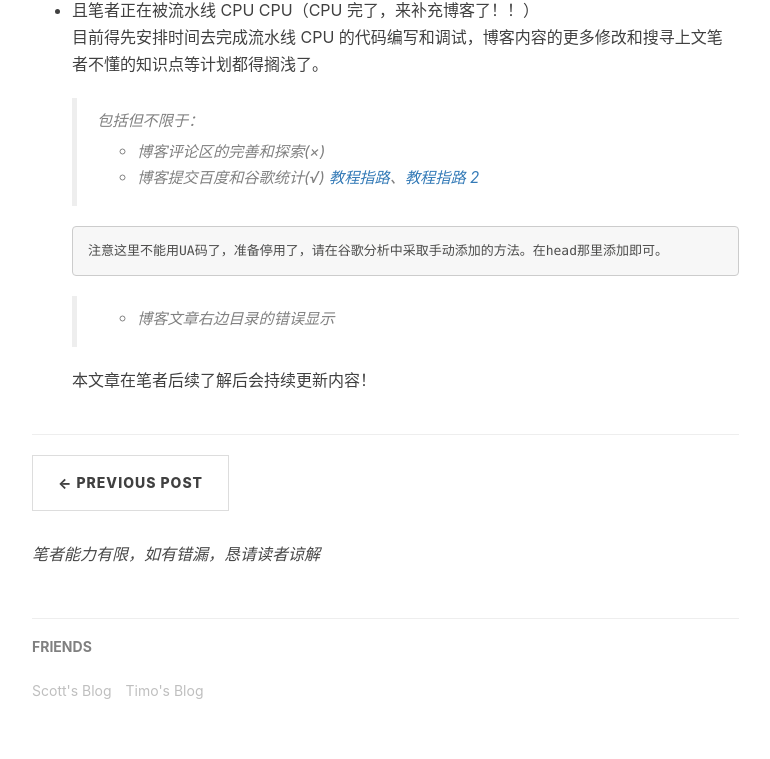
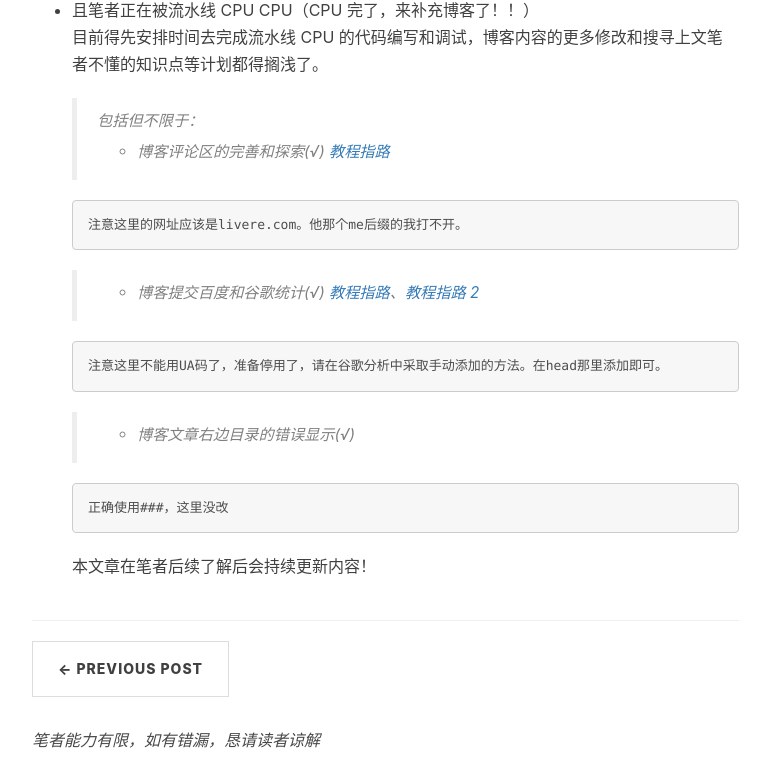
Before and after one commit to ChenJulian/ChenJulian.github.io, a plain HTML site: page 2022/11/10/blogToBuildBlog/index.html in a window 1280 px wide. Shown: the part 6194-6953 px from the top of the page, without its empty margins (233-1003 px from the left). Drawn offline with nearby package versions, Linux system fonts and the light colour scheme; some packages are replaced by stand-ins of ours; animation ran at ten frames a second; a script that the page names is missing.

Commit message:
Site updated: 2023-01-10 13:36:22

```diff
--- a/2022/11/10/blogToBuildBlog/index.html
+++ b/2022/11/10/blogToBuildBlog/index.html
@@ -331,17 +331,23 @@ hexo g -d
 <blockquote>
 <p>包括但不限于：</p>
 <ul>
-<li>博客评论区的完善和探索(×)</li>
+<li>博客评论区的完善和探索(√) <a href="https://blog.51cto.com/xdr630/2797535" target="_blank" rel="noopener">教程指路</a></li>
+</ul>
+</blockquote>
+<pre><code>注意这里的网址应该是livere.com。他那个me后缀的我打不开。
+</code></pre><blockquote>
+<ul>
 <li>博客提交百度和谷歌统计(√) <a href="https://cloud.tencent.com/developer/article/1953292" target="_blank" rel="noopener">教程指路</a>、<a href="https://blog.csdn.net/tzhuwb/article/details/125477001" target="_blank" rel="noopener">教程指路 2</a></li>
 </ul>
 </blockquote>
 <pre><code>注意这里不能用UA码了，准备停用了，请在谷歌分析中采取手动添加的方法。在head那里添加即可。
 </code></pre><blockquote>
 <ul>
-<li>博客文章右边目录的错误显示</li>
+<li>博客文章右边目录的错误显示(√)</li>
 </ul>
 </blockquote>
-<p>本文章在笔者后续了解后会持续更新内容！</p>
+<pre><code>正确使用###，这里没改
+</code></pre><p>本文章在笔者后续了解后会持续更新内容！</p>
 </li>
 </ul>
 
--- a/sitemap.xml
+++ b/sitemap.xml
@@ -4,7 +4,7 @@
   <url>
     <loc>https://dusign.net/2022/11/10/blogToBuildBlog/</loc>
 
-    <lastmod>2023-01-10T04:42:18.000Z</lastmod>
+    <lastmod>2023-01-10T05:36:04.000Z</lastmod>
 
   </url>
 
```
Also changed, not shown: search.xml (+1 -1 lines).
